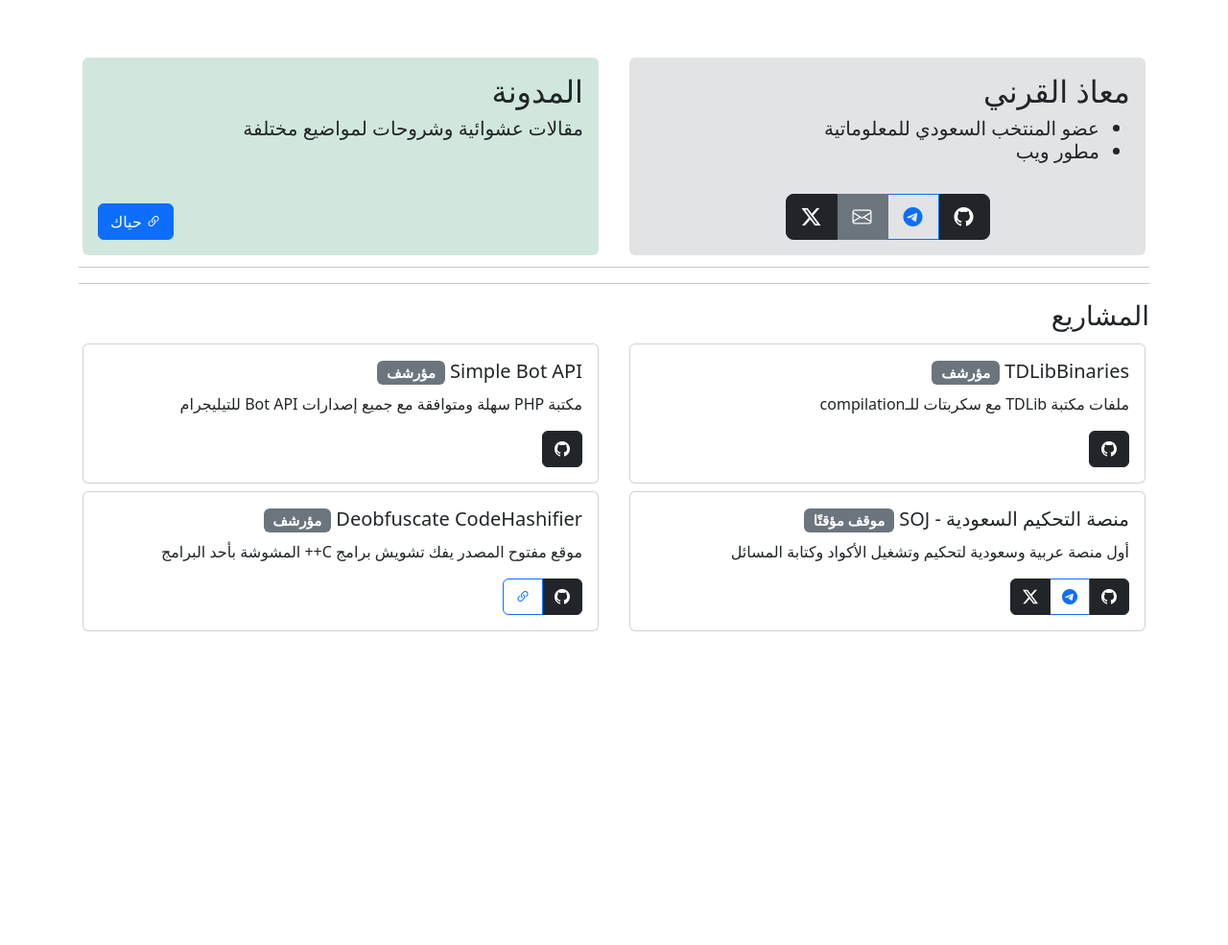
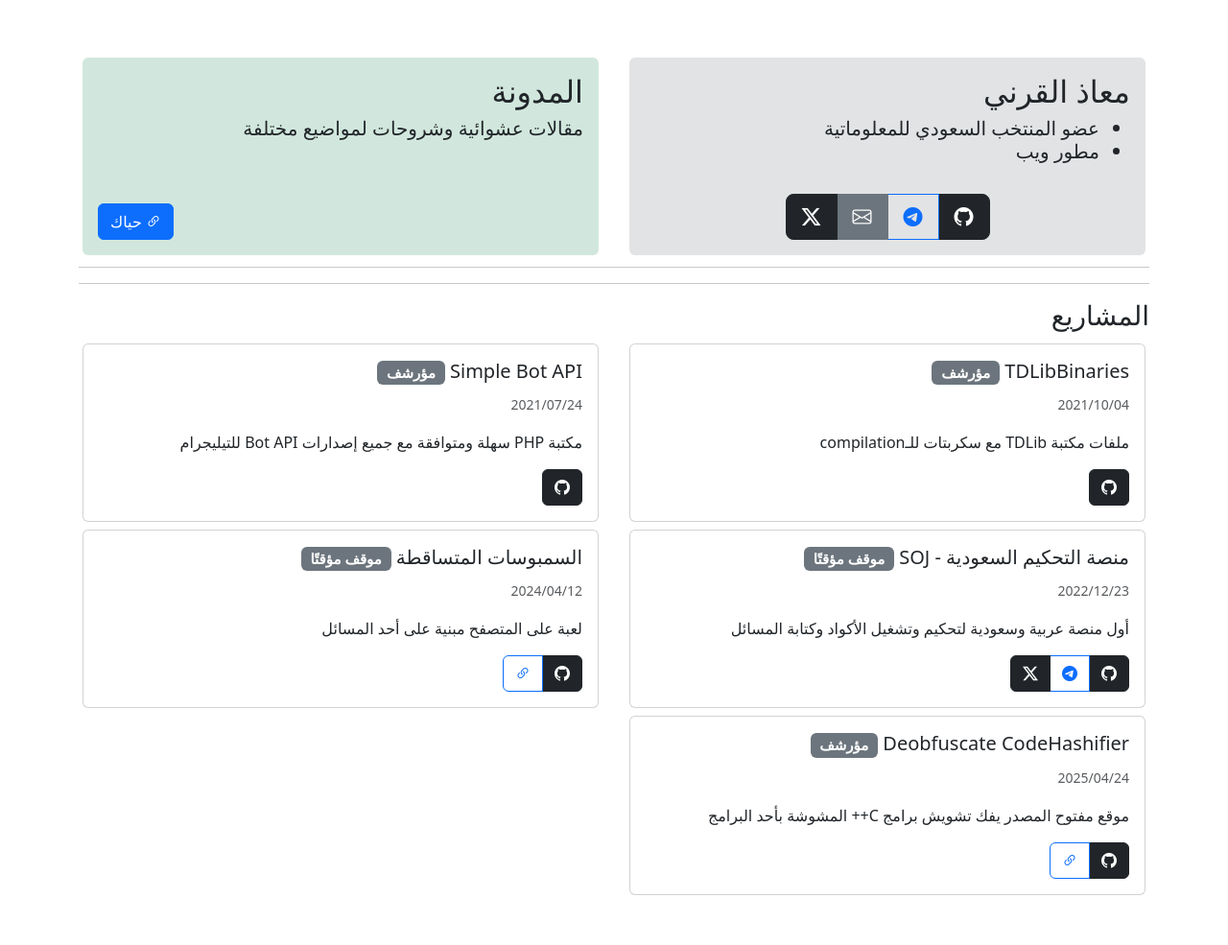
Before and after one commit to Muaath5/website, a Jekyll site: the page built from root/index.html, in a window 1280 px wide. Shown: the whole page at 96% size. Built offline with Jekyll 4.4.1, drawn with Linux system fonts in a browser that asks for light colours; nearby versions of some CDN libraries; before the commit the page ends 900 px from its top, so only the background shows below that.

Commit message:
Add GA, Add start_date

```diff
--- a/root/_config.yml
+++ b/root/_config.yml
@@ -8,7 +8,7 @@
   username: Muaath_dev
   card: summary
 
-markdown: GFM
+# markdown: GFM
 theme: jekyll-theme-cayman
 
 exclude:
--- a/root/_layouts/home.html
+++ b/root/_layouts/home.html
@@ -86,6 +86,7 @@
                         </span>
                         {% endif %}
                     </h5>
+                    <p class="card-text"><small class="text-body-secondary">{{ page.projects[i].start_date }}</small></p>
                     <p class="card-text">{{ page.projects[i][page.lang].description }}</p>
                     <div class="btn-group" role="group" aria-label="Links">
                         {% if page.projects[i].links.github %}
--- a/root/index.html
+++ b/root/index.html
@@ -50,6 +50,21 @@
       x: "SaudiJudge"
     status_color: "secondary"
   4:
+    start_date: "2024/04/12"
+    ar:
+      name: "السمبوسات المتساقطة"
+      description: "لعبة على المتصفح مبنية على أحد المسائل"
+      status: "موقف مؤقتًا"
+    en:
+      name: "Falling Sambosas"
+      description: "A browser game based on a problem"
+      status: "Paused"
+    status: "paused"
+    links:
+      github: "Muaath5/FallingSambosas"
+      url: "https://sambosas.muaath.dev/"
+    status_color: "secondary"
+  5:
     start_date: "2025/04/24"
     ar:
       name: "Deobfuscate CodeHashifier"
```
Also changed, not shown: other parts of root/index.html (+2 -2 lines), root/_layouts/base.html (+11 -0 lines), root/build/projects.json (+17 -1 lines), root/en.html (+17 -2 lines).
